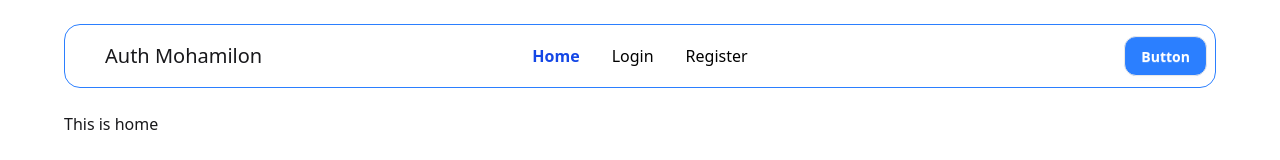
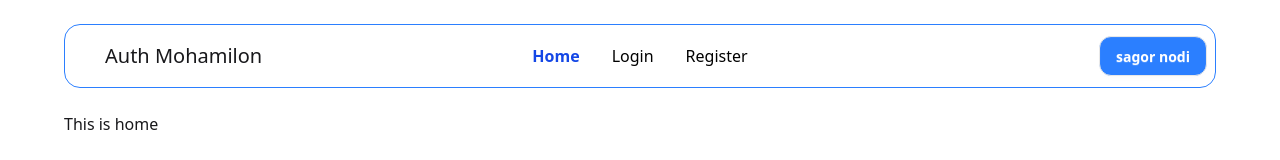
Before and after one commit to rakibahmeddev/auth-mohamilon, a React (Vite) app: page / in a window 1280 px wide. Shown: the top 160 px of the page. Built offline with nearby package versions, Linux system fonts and the light colour scheme.

Commit message:
last time I wraped the main.jsx routerProvider via AuthContext but It should be AuthProvider and then I import the AuthContext in Header.jsx via useContext(AuthContext) hook and destructer the value and use inside the button

```diff
--- a/src/AuthProvider/AuthProvider.jsx
+++ b/src/AuthProvider/AuthProvider.jsx
@@ -1,16 +1,14 @@
 import React, { createContext } from 'react';
 
-export const AuthContext = createContext(null)
+export const AuthContext = createContext(null);
 
-const AuthProvider = ({children}) => {
-    const authInfo = {
-        name: 'sagor nodi'
-    }
-    return (
-        <AuthContext.Provider value={authInfo}>
-            {children}
-        </AuthContext.Provider>
-    );
+const AuthProvider = ({ children }) => {
+  const authInfo = {
+    name: 'sagor nodi',
+  };
+  return (
+    <AuthContext.Provider value={authInfo}>{children}</AuthContext.Provider>
+  );
 };
 
 export default AuthProvider;
--- a/src/components/Header.jsx
+++ b/src/components/Header.jsx
@@ -1,7 +1,12 @@
-import React from 'react';
+import React, { useContext } from 'react';
 import { Link, NavLink } from 'react-router-dom';
+import AuthProvider, { AuthContext } from '../AuthProvider/AuthProvider';
 
 const Header = () => {
+
+  const {name} = useContext(AuthContext)
+  console.log(name)
+
   const links = (
     <>
       <NavLink
@@ -81,7 +86,7 @@ const Header = () => {
         </div>
 
         <button className="btn bg-blue-500 text-white rounded-xl">
-          Button
+          {name}
         </button>
       </div>
     </div>
--- a/src/main.jsx
+++ b/src/main.jsx
@@ -7,7 +7,7 @@ import Root from './Layout/Root';
 import Home from './Pages/Home';
 import Login from './Pages/Login';
 import Register from './Pages/Register';
-import { AuthContext } from './AuthProvider/AuthProvider';
+import AuthProvider from './AuthProvider/AuthProvider';
 
 const router = createBrowserRouter([
   {
@@ -32,8 +32,8 @@ const router = createBrowserRouter([
 
 createRoot(document.getElementById('root')).render(
   <StrictMode>
-    <AuthContext>
+    <AuthProvider>
       <RouterProvider router={router} />
-    </AuthContext>
+    </AuthProvider>
   </StrictMode>
 );
```
